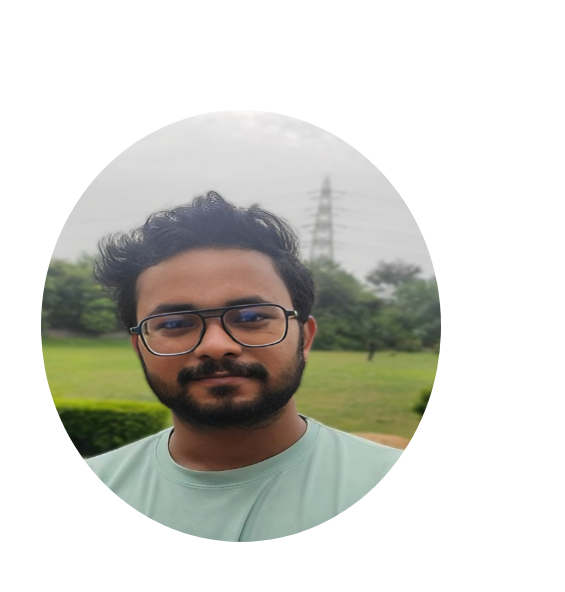
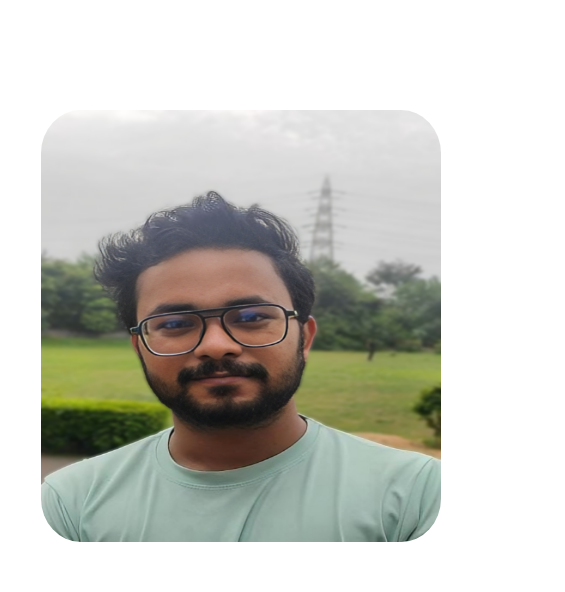
Before and after one commit to Rsoniie/Plain_Portfolio, a plain HTML site: page index.html in a window 1280 px wide. Shown: the part 174-766 px from the top of the page, 119-684 px from the left. Drawn offline with Linux system fonts and the light colour scheme.

Commit message:
Basic Changes

```diff
--- a/index.html
+++ b/index.html
@@ -38,7 +38,7 @@
     </nav>
     <section id="profile">
       <div class="section__pic-container">
-        <img src="./assets/portfolio_main.png" alt="Roshan soni profile picture" style="height: 27rem; width: 27rem; border-radius: 50%" />
+        <img src="./assets/portfolio_main.png" alt="Roshan soni profile picture" style="height: 27rem; width: 27rem; border-radius: 10%" />
       </div>
       <div class="section__text">
         <p class="section__text__p1">Hello, I'm</p>
```
